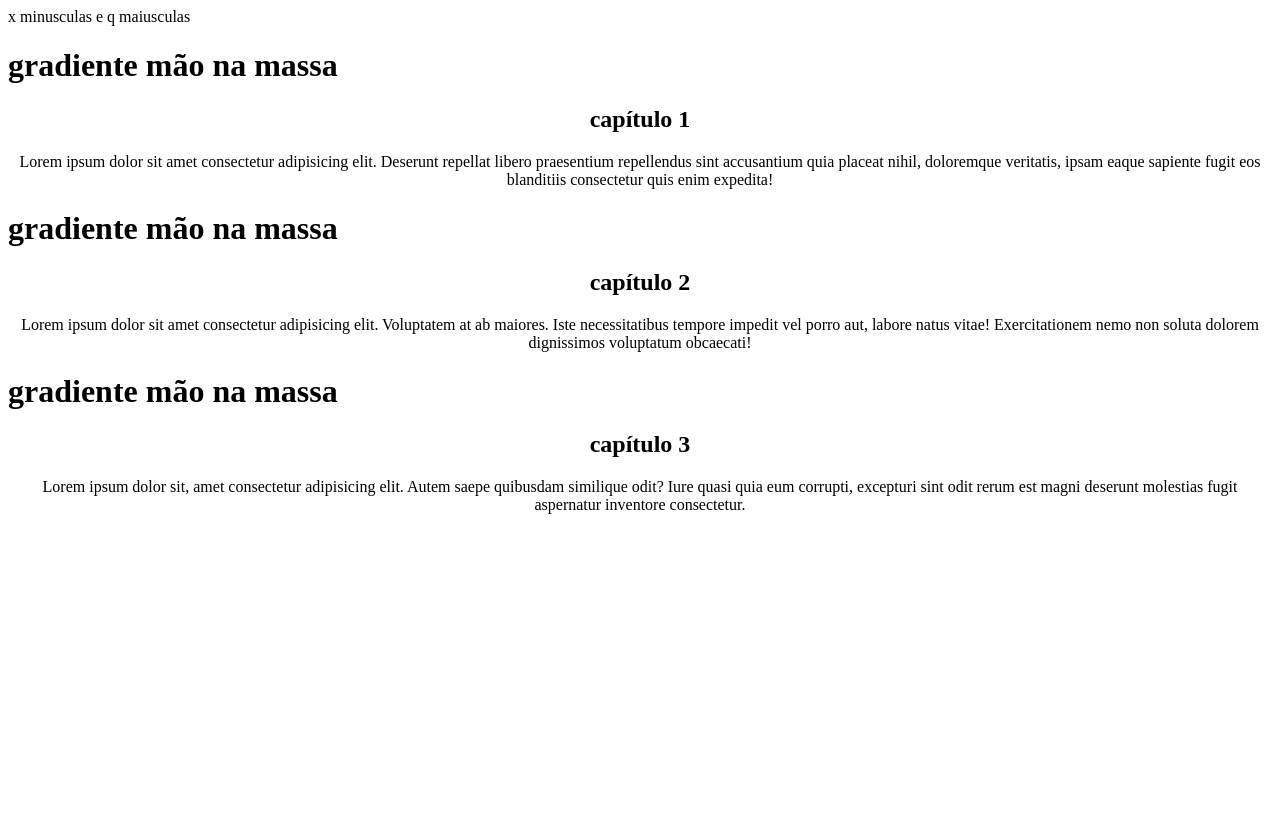
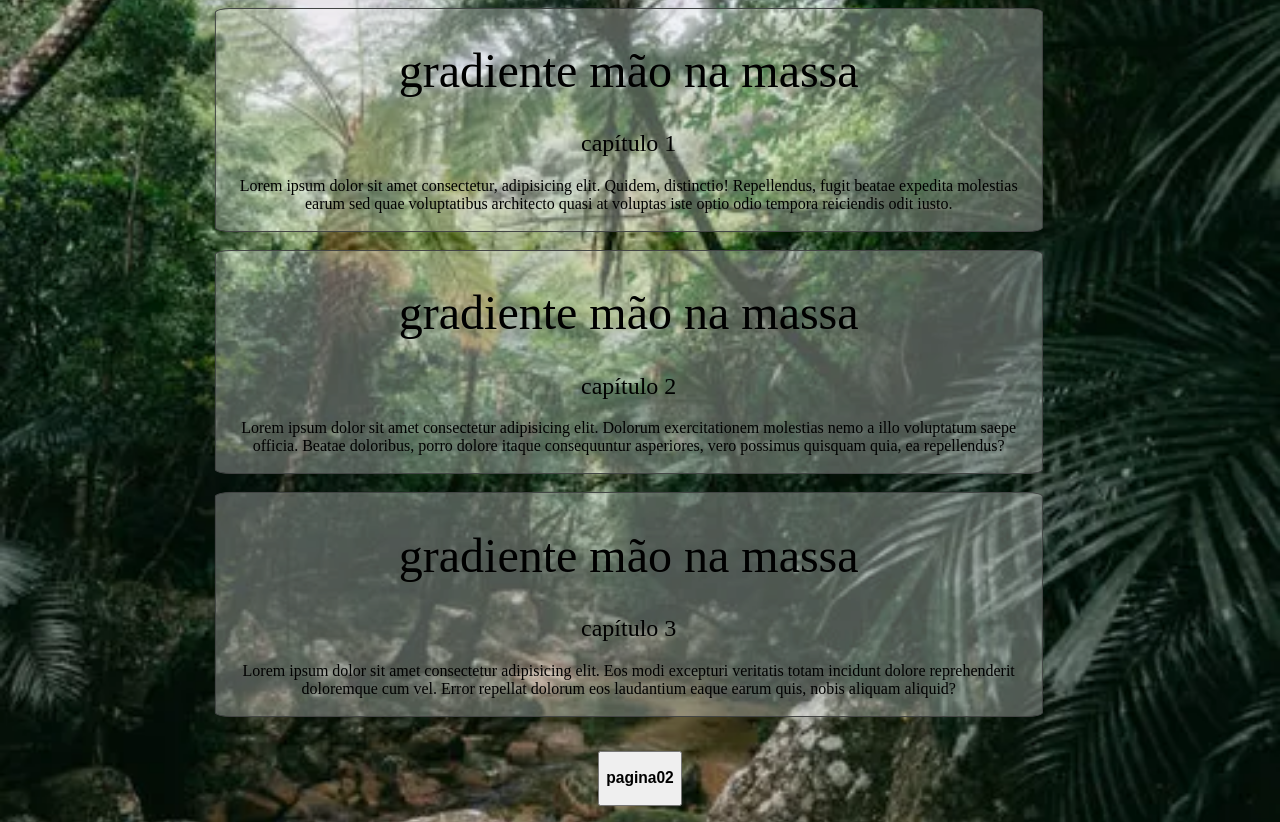
Before and after one commit to fill1970/CSW-CC1N, a plain HTML site: page aula13/index.html in a window 1280 px wide. Before the commit the page ends 800 px from the top, so only its background shows below. Drawn offline with Linux system fonts and the light colour scheme; a web font is replaced by a local one.

Commit message:
Add files via upload

```diff
--- a/aula13/css/2style.css
+++ b/aula13/css/2style.css
@@ -0,0 +1,54 @@
+/*style.css*/
+@charset "utf-8";
+
+@font-face {
+    font-family: "top secret"   ;
+    src: url('Top\ Secret.ttf');
+}
+
+@font-face {
+    font-family:"gimme danger" ;
+    src: url('Gimme\ Danger.ttf');
+}
+
+@font-face {
+    font-family:"ll cooper" ;
+    src: url('LLCOOPER.TTF');
+}
+
+h1{font-family:'top secret' ;
+    text-align: center;
+    font-weight: 500;
+
+
+}
+
+h2{
+    font-family:'Gimme Danger';
+    text-align: center;
+    font-weight: 150;
+}
+
+main{
+    background-color:rgb(255,255, 255,0.3);
+    border-radius: 2%;
+    top: 50%;
+    left: 50%;
+    transform: translate(20%);
+    border:1px solid #434545 ;
+    width: 70%;
+
+
+}
+
+p{
+    font-family:'ll cooper';
+    text-align: justify;
+}
+
+body{
+    background-image: url(../download/2forest.webp);
+    background-size: cover;
+    background-position: center;
+
+}
--- a/aula13/css/style.css
+++ b/aula13/css/style.css
@@ -1,36 +1,64 @@
 /*style.css*/
-@charset "utf-8"
+@charset "utf-8";
 
+@font-face {
+    font-family: "sedan";
+    src: url('https://fonts.googleapis.com/css2?family=Sedan&display=swap');
+}
+@font-face {
+    font-family: "open-sans";
+    src: url('https://fonts.googleapis.com/css2?family=Open+Sans:ital,wght@0,300..800;1,300..800&family=Sedan&display=swap') format(truetype);
 
-
+}
+@font-face {
+    font-family:"lora" ;
+    src: url('https://fonts.googleapis.com/css2?family=Lora:ital,wght@0,400..700;1,400..700&family=Open+Sans:ital,wght@0,300..800;1,300..800&family=Sedan&display=swap');
+}
 h1{
-
-   text-decoration: underline;
-   text-align: center;
-  }
-  .sedan-regular {
-    font-family: "Sedan", serif;
+    font-family: "sedan";
+    font-size: 3em;
+    font-style: normal;
     font-weight: 400;
-    font-style: normal;
-  }
-
-
-h2{
     text-align: center;
 
 }
-p{
+
+h2{
+    font-family: "open-sans";
+    font: size 2em ;
+    font-weight: 300;
+    font-style: normal;
     text-align: center;
-    font-family: ;
-    font size: ;
-
-}
-main{
-    background-color: white;
-
 
 
 }
+
+p{
+    font-family:"lora";
+    font-size: 1em;
+    font-style: normal;
+    text-align: center;
+
+
+}
+
 body{
-    background-image: ;
+    background-image:url(../download/2forest.webp);
+    background-position:center ;
+    background-size: cover;
 }
+main{
+    background-color:rgb(255, 255,255,0.3);
+    padding: 2px;
+    border-radius: 2%;
+    width: 65%;
+    top:40%;
+    left:50%;
+    transform:translate(25%);
+    border: 1px solid #434545;
+}
+pre{
+    text-align: center;
+    font-size: 1em;
+    font-style: normal;
+}
--- a/aula13/index.html
+++ b/aula13/index.html
@@ -1,28 +1,46 @@
 <!DOCTYPE html>
 <html lang="pt-br">
+
 <head>
     <meta charset="UTF-8">
-    <meta http-equiv="X-UA-Compatible" content="IE=edge">
     <meta name="viewport" content="width=device-width, initial-scale=1.0">
     <title>aula13</title>
-    <link rel="stylesheet" href="/css/style.css">
+    <link rel="stylesheet" href="../aula13/css/style.css">
 </head>
+
 <body>
-    x minusculas e q maiusculas
-<main>
-    <h1>gradiente mão na massa</h1>
-    <h2>capítulo 1</h2>
-    <p>Lorem ipsum dolor sit amet consectetur adipisicing elit. Deserunt repellat libero praesentium repellendus sint accusantium quia placeat nihil, doloremque veritatis, ipsam eaque sapiente fugit eos blanditiis consectetur quis enim expedita!</p>
-<main>
+    <main>
+        <h1>gradiente mão na massa</h1>
+        <h2>capítulo 1</h2>
+        <p>Lorem ipsum dolor sit amet consectetur, adipisicing elit. Quidem, distinctio!
+            Repellendus, fugit beatae expedita molestias earum sed quae voluptatibus architecto
+            quasi at voluptas iste optio odio tempora reiciendis odit iusto.</p>
+    </main>
+    <br>
+
     <main>
         <h1>gradiente mão na massa</h1>
         <h2>capítulo 2</h2>
-        <p>Lorem ipsum dolor sit amet consectetur adipisicing elit. Voluptatem at ab maiores. Iste necessitatibus tempore impedit vel porro aut, labore natus vitae! Exercitationem nemo non soluta dolorem dignissimos voluptatum obcaecati!</p>
+        <p>
+            Lorem ipsum dolor sit amet consectetur adipisicing elit. Dolorum exercitationem
+            molestias nemo a illo voluptatum saepe officia. Beatae doloribus, porro dolore
+            itaque consequuntur asperiores, vero possimus quisquam quia, ea repellendus?
+        </p>
     </main>
+    <br>
+
     <main>
         <h1>gradiente mão na massa</h1>
         <h2>capítulo 3</h2>
-        <p>Lorem ipsum dolor sit, amet consectetur adipisicing elit. Autem saepe quibusdam similique odit? Iure quasi quia eum corrupti, excepturi sint odit rerum est magni deserunt molestias fugit aspernatur inventore consectetur.</p>
+        <p>Lorem ipsum dolor sit amet consectetur adipisicing elit. Eos modi excepturi veritatis totam incidunt dolore
+            reprehenderit doloremque cum vel. Error repellat dolorum eos laudantium eaque earum quis, nobis aliquam
+            aliquid?</p>
     </main>
+    <br>
+    <p style="text-align: center;"><a href="../aula13/pagina02/pagina2.html"><button>
+                <h3>pagina02</h3>
+            </button></a></p>
+
 </body>
+
 </html>
```
Also changed, not shown: aula13/pagina02/pagina2.html (added, +31 -0 lines), aula13/css/Gimme Danger.ttf (added), aula13/css/LLCOOPER.TTF (added), aula13/css/Top Secret.ttf (added), aula13/download/2forest.webp (added), aula13/download/img.forest-web.webp (added).
